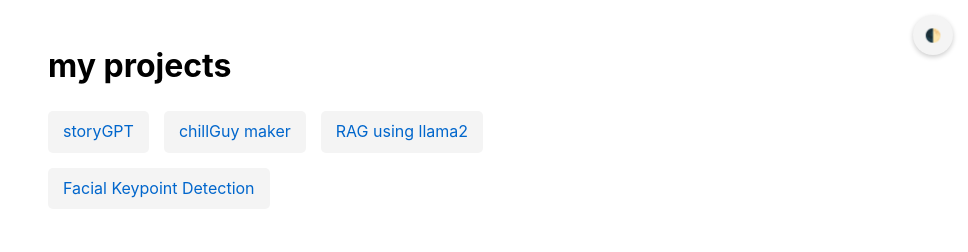
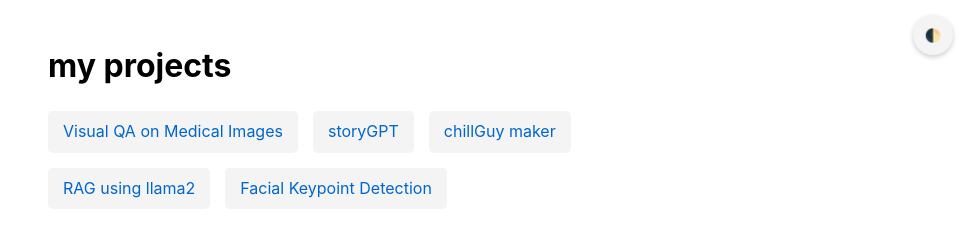
Before and after one commit to sartq333/sartq333.github.io, a plain HTML site: page projects.html in a window 1280 px wide. Shown: the whole page, without its empty margins (312-1280 px from the left). Drawn offline with Linux system fonts and the light colour scheme.

Commit message:
medical vqa blip

```diff
--- a/projects.html
+++ b/projects.html
@@ -118,6 +118,7 @@
     <div class="content">
         <h1>my projects</h1>
         <div class="links">
+            <a href="https://github.com/sartq333/medical-vqa">Visual QA on Medical Images</a>
             <a href="https://github.com/sartq333/story-GPT">storyGPT</a>
             <a href="https://github.com/sartq333/chill-guy-maker">chillGuy maker</a>
             <a href="https://github.com/sartq333/rag-llama2">RAG using llama2</a>
```
